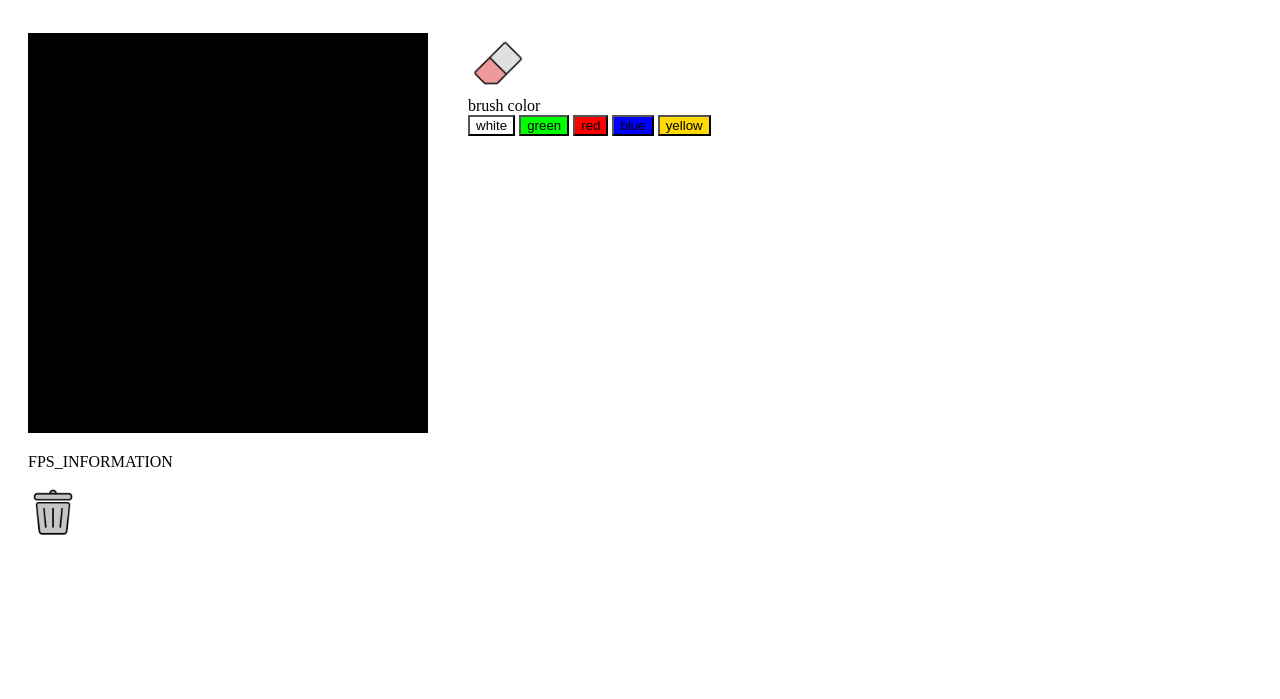
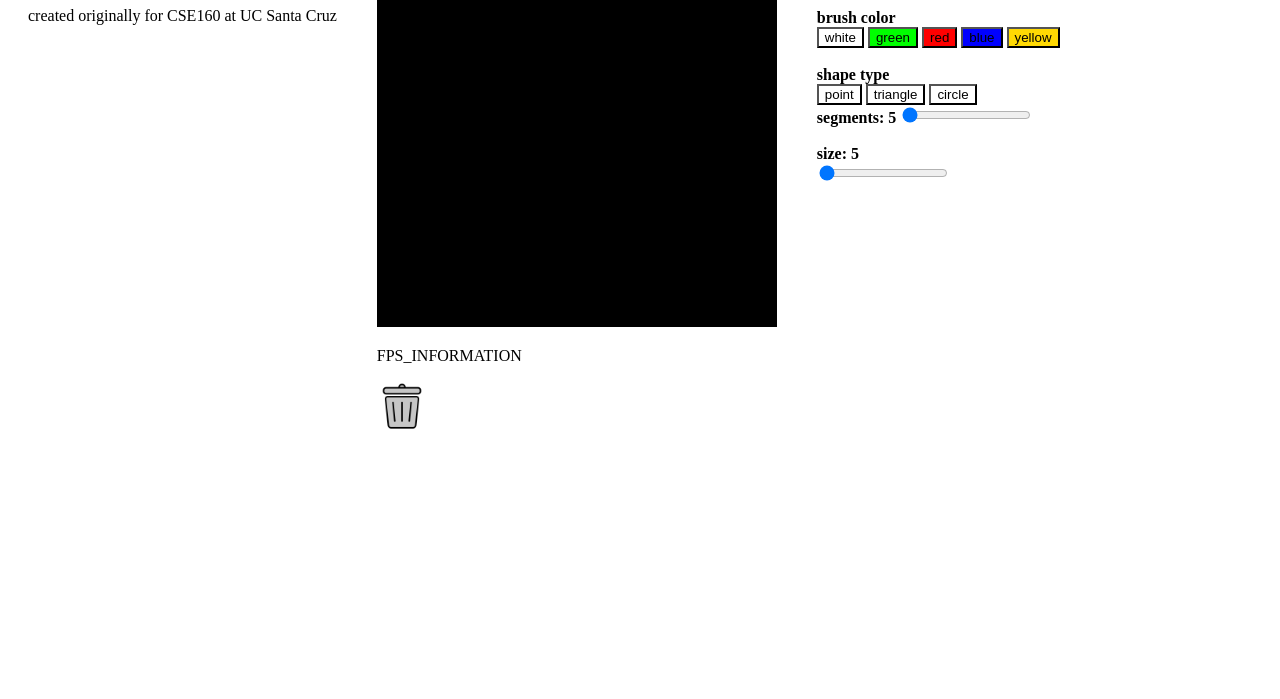
Before and after one commit to kimberleycwu/paint-program, a plain HTML site: page index.html in a window 1280 px wide. Shown: the part 101-800 px from the top of the page. Drawn offline with Linux system fonts and the light colour scheme.

Commit message:
sliders, shapes, and sizes

```diff
--- a/index.html
+++ b/index.html
@@ -19,10 +19,11 @@
       });
     </script> -->
 
-    <h1>a paint program</h1>
-    <p>created originally for CSE160 at UC Santa Cruz</p>
-
     <div class="container">
+        <div class="box">
+            <h1>a paint program</h1>
+            <p>created originally for CSE160 at UC Santa Cruz</p>
+        </div>
         <div class="box">
             <!-- CANVAS -->
             <canvas id="webgl" width="400" height="400">
@@ -36,17 +37,35 @@
 
         <div class="box">
             <!-- INTERFACE -->
-            <!-- CHANGE TO -- css space between clear button & color select -->
-             <!-- <button type="button" id="erase">eraser</button> -->
-            <img src="src/eraser.png" alt="Erase" id="erase" style="cursor: pointer;" />
+            <div class="selection">
+                <img src="src/eraser.png" alt="Erase" id="erase" style="cursor: pointer;" />
+            </div>
             <br>
-            <label>brush color</label>
+            <div class="selection">
+                <label>brush color</label> <br>
+                <button type="button" id="white" style="cursor: pointer;">white</button>
+                <button type="button" id="green" style="cursor: pointer;">green</button>
+                <button type="button" id="red" style="cursor: pointer;">red</button>
+                <button type="button" id="blue" style="cursor: pointer;">blue</button>
+                <button type="button" id="yellow" style="cursor: pointer;">yellow</button>
+            </div>
             <br>
-            <button type="button" id="white">white</button>
-            <button type="button" id="green">green</button>
-            <button type="button" id="red">red</button>
-            <button type="button" id="blue">blue</button>
-            <button type="button" id="yellow">yellow</button>
+            <div class="selection">
+                <label>shape type</label> <br>
+                <!-- CHANGE TO -- img buttons -->
+                <button type="button" id="pointButton">point</button>
+                <button type="button" id="triangleButton">triangle</button>
+                <button type="button" id="circleButton">circle</button>
+                <br>
+                <!-- sliders -->
+                <label for="segmentSlide" id="segmentLabel">segments: 5</label>
+                <input type="range" min="5" max="20" value="5" id="segmentSlide">
+            </div>
+            <br>
+            <div class="selection">
+                <label for="sizeSlide" id="sizeLabel">size: 5</label> <br>
+                <input type="range" min="5" max="20" value="5" id="sizeSlide">
+            </div>
         </div>
     </div>
 </body>
--- a/paint.css
+++ b/paint.css
@@ -8,6 +8,11 @@
     /* background-color: lightblue; */
     text-align: left;
     /* border: 1px solid black; */
+}
+
+.selection {
+    font-weight: bold;
+    display: block;
 }
 
 /* BUTTON STYLES */
@@ -34,3 +39,12 @@
 #yellow {
     background-color: rgb(255, 217, 3);
 }
+#pointButton {
+    background-color: rgb(255, 255, 255);
+}
+#triangleButton {
+    background-color: rgb(255, 255, 255);
+}
+#circleButton {
+    background-color: rgb(255, 255, 255);
+}
--- a/paint.js
+++ b/paint.js
@@ -77,11 +77,26 @@ function addActionsUI() {
         // g_selectedType = CIRCLE;
         console.log('eraser selected');
     };
+    // colors
     document.getElementById('white').onclick =  function() { g_selectedColor = [1.0, 1.0, 1.0, 1.0]; };
     document.getElementById('green').onclick =  function() { g_selectedColor = [0.0, 1.0, 0.0, 1.0]; };
     document.getElementById('red').onclick =    function() { g_selectedColor = [1.0, 0.0, 0.0, 1.0]; };
     document.getElementById('blue').onclick =   function() { g_selectedColor = [0.0, 0.0, 1.0, 1.0]; };
     document.getElementById('yellow').onclick = function() { g_selectedColor = [1.00, 0.852, 0.0100, 1.0]; };
+    // shapes
+    document.getElementById('pointButton').onclick =    function() { g_selectedType = POINT };
+    document.getElementById('triangleButton').onclick = function() { g_selectedType = TRIANGLE };
+    document.getElementById('circleButton').onclick =   function() { g_selectedType = CIRCLE };
+    // segment slider
+    const segment_slider = document.getElementById('segmentSlide');
+    const segmentLabel = document.getElementById('segmentLabel');
+    segment_slider.addEventListener('input', function() { segmentLabel.textContent = `segments: ${this.value}`; });
+    document.getElementById('segmentSlide').addEventListener('mouseup',  function() { g_selectedSegment = this.value; });
+    // size slider
+    const size_slider = document.getElementById('sizeSlide');
+    const sizeLabel = document.getElementById('sizeLabel');
+    size_slider.addEventListener('input', function() { sizeLabel.textContent = `size: ${this.value}`; });
+    document.getElementById('sizeSlide').addEventListener('mouseup',  function() { g_selectedSize = this.value; });
 }
 
 function main() {
```
